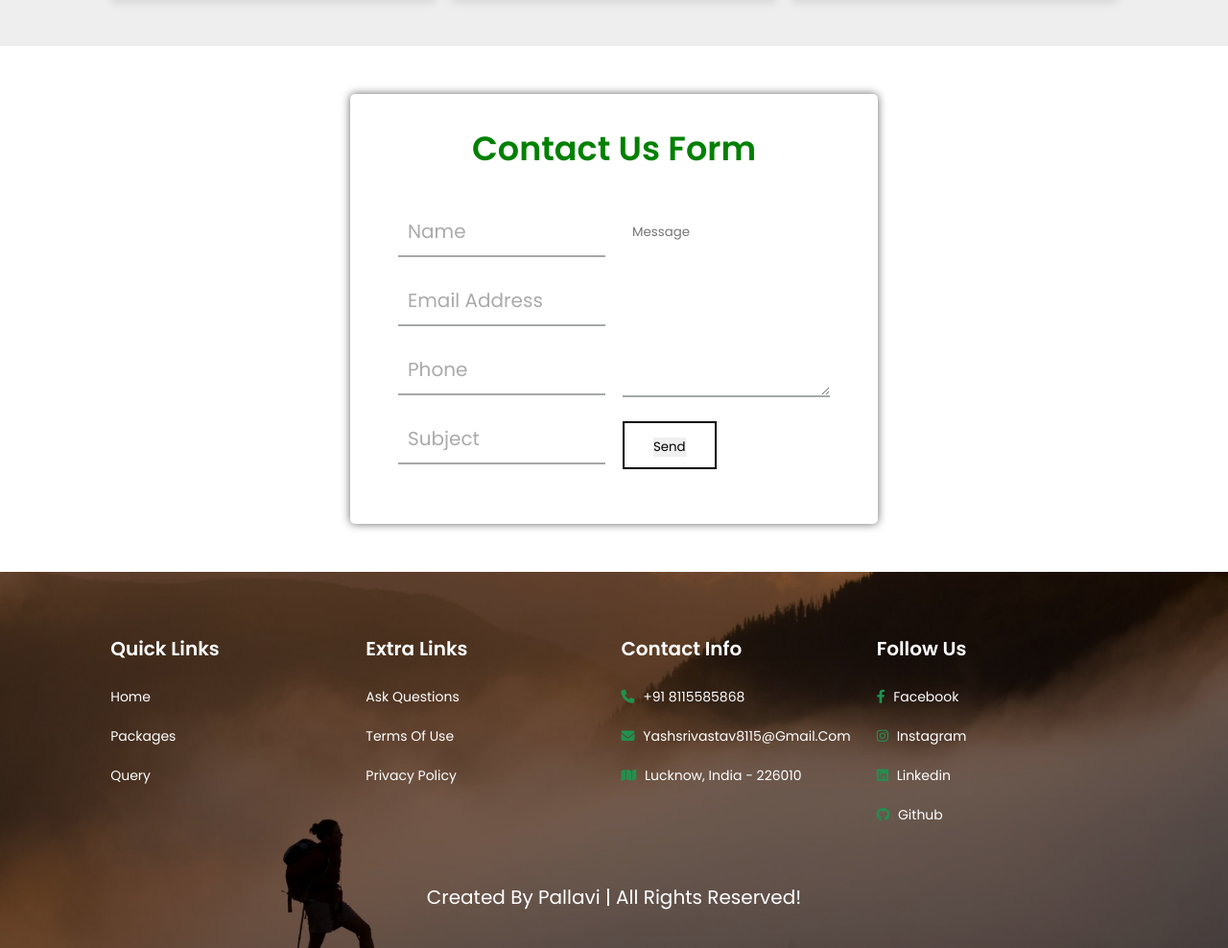
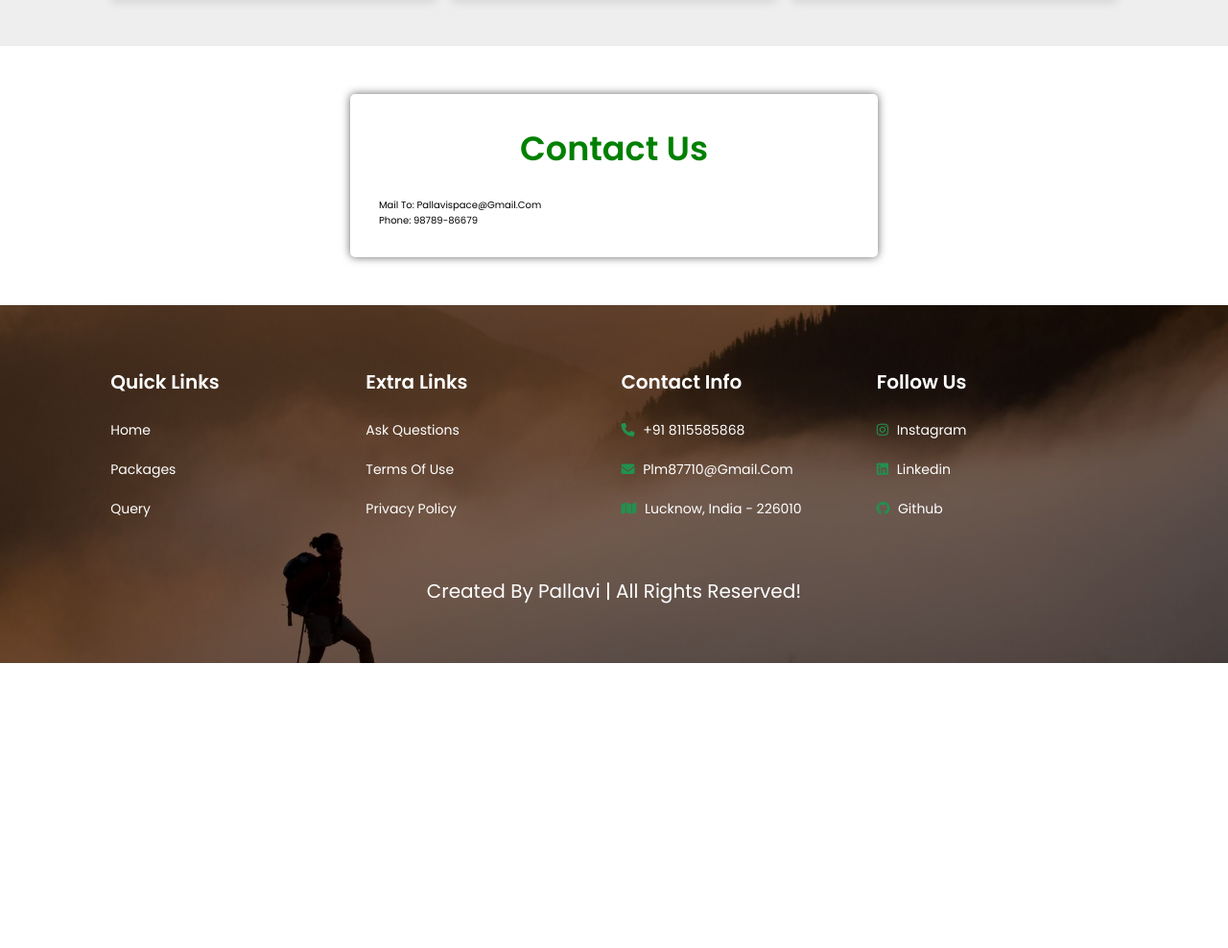
Before and after one commit to pallavilm10/Happy-Tours, a plain HTML site: page Main.html in a window 1280 px wide. Shown: the part 2920-3908 px from the top of the page at 96% size. After the commit the page ends 3611 px from the top, so only its background shows below. Drawn offline with Linux system fonts and the light colour scheme.

Commit message:
Update Main.html

```diff
--- a/Main.html
+++ b/Main.html
@@ -161,22 +161,9 @@
 
     <div class="wrapper1">
         <div class="title1">
-          <h1>contact us form</h1>
-        </div>
-        <div class="contact-form">
-            <form method = "post" action = "contact_us.php">
-          <div class="input-fields">
-
-            <input type="text" class="input" placeholder="Name" name="name">
-            <input type="email" class="input" placeholder="Email Address" name="email" pattern=".+@gmail\.com">
-            <input type="phone" class="input" placeholder="Phone" name="phone">
-            <input type="text" class="input" placeholder="Subject" name="subject">
-          </div>
-          <div class="msg">
-            <textarea placeholder="Message" name="message"></textarea>
-            <div class="btn1"><button type="submit">send</div>
-            </form>
-          </div>
+          <h1>contact us </h1>
+            <p> Mail to: Pallavispace@gmail.com</p>
+            <p> Phone: 98789-86679</p>
         </div>
         </div>
 
@@ -202,16 +189,16 @@
             <div class="box">
                 <h3>contact info</h3>
                 <a href="tel:+918115585868"> <i class="fas fa-phone"></i> +91 8115585868 </a>
-                <a href="mailto: yashsrivastav8115@gmail.com"> <i class="fas fa-envelope"></i> yashsrivastav8115@gmail.com </a>
+                <a href="mailto: plm87710@gmail.com"> <i class="fas fa-envelope"></i> plm87710@gmail.com </a>
                 <a href="#"> <i class="fas fa-map"></i> Lucknow, india - 226010 </a>
             </div>
 
             <div class="box">
                 <h3>follow us</h3>
-                <a href="https://www.facebook.com/yash.srivastav0"> <i class="fab fa-facebook-f"></i> facebook </a>
-                <a href="https://www.instagram.com/yash_srivastav_"> <i class="fab fa-instagram"></i> instagram </a>
-                <a href="https://www.linkedin.com/in/yash-srivastav/"> <i class="fab fa-linkedin"></i> linkedin </a>
-                <a href="https://github.com/Yash-srivastav16"> <i class="fab fa-github"></i> github </a>
+
+                <a href="https://www.instagram.com/pallavilm100/"> <i class="fab fa-instagram"></i> instagram </a>
+                <a href="https://www.linkedin.com/in/pallavi-l-m-7bb07227b/"> <i class="fab fa-linkedin"></i> linkedin </a>
+                <a href="https://github.com/pallavilm10"> <i class="fab fa-github"></i> github </a>
             </div>
         </div>
         <div class="credit">created by pallavi</span> | all rights reserved!</div>
```
